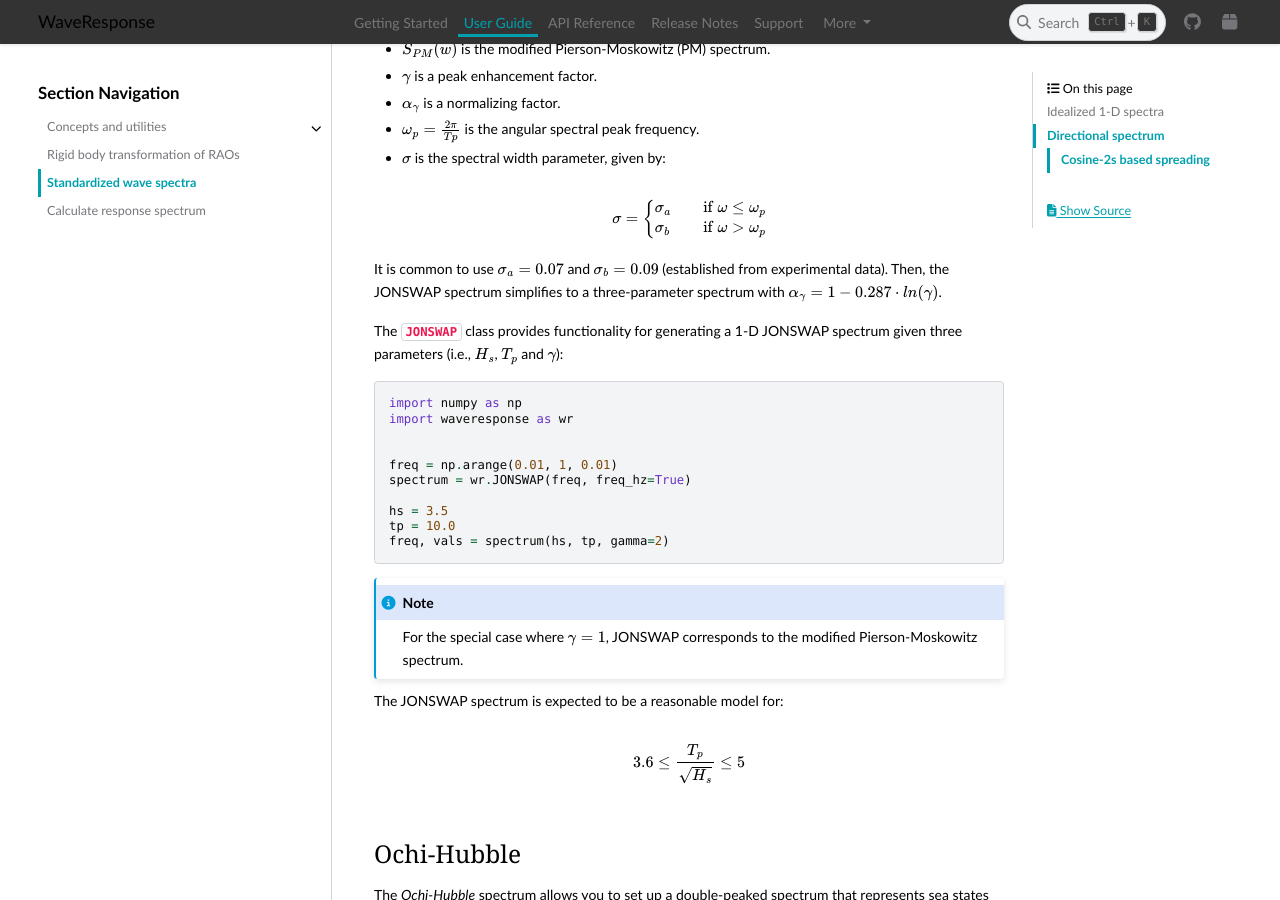
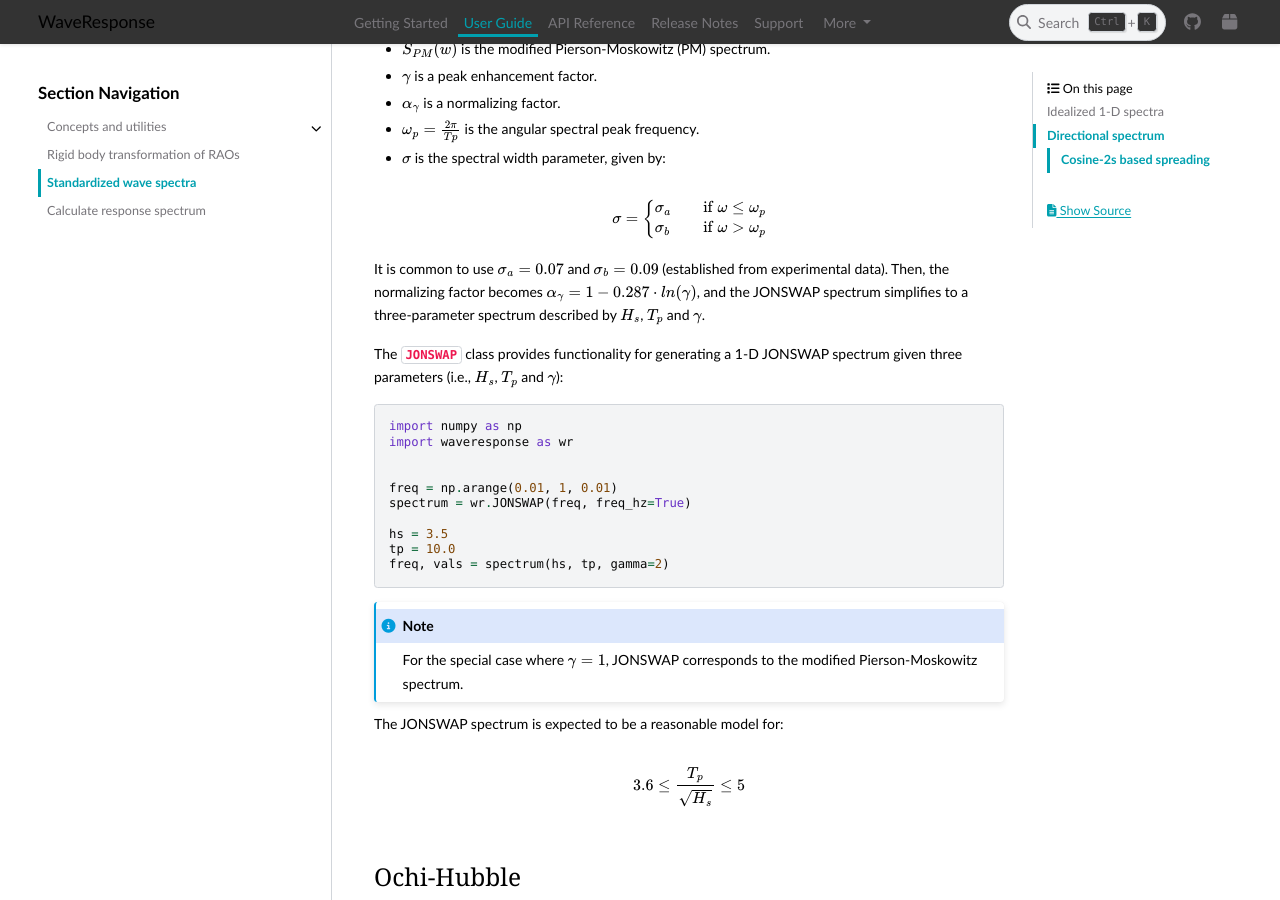
Before and after one commit to 4Subsea/waveresponse-python, a Sphinx documentation site: the page built from docs/user_guide/standardized_spectra.rst, in a window 1280 px wide and 900 px high, scrolled down 1188 px. Built offline with Sphinx 7.4.7 and the PyData theme 0.15.4, drawn with Linux system fonts in a browser that asks for light colours.

Commit message:
docs update

```diff
--- a/docs/user_guide/standardized_spectra.rst
+++ b/docs/user_guide/standardized_spectra.rst
@@ -75,8 +75,9 @@ where,
     \end{cases}
 
 It is common to use :math:`\sigma_a = 0.07` and :math:`\sigma_b = 0.09` (established
-from experimental data). Then, the JONSWAP spectrum simplifies to a three-parameter
-spectrum with :math:`\alpha_{\gamma} = 1 - 0.287 \cdot ln(\gamma)`.
+from experimental data). Then, the normalizing factor becomes
+:math:`\alpha_{\gamma} = 1 - 0.287 \cdot ln(\gamma)`, and the JONSWAP spectrum simplifies
+to a three-parameter spectrum described by :math:`H_s`, :math:`T_p` and :math:`\gamma`.
 
 The :class:`~waveresponse.JONSWAP` class provides functionality for generating a 1-D
 JONSWAP spectrum given three parameters (i.e., :math:`H_s`, :math:`T_p` and :math:`\gamma`):
```
